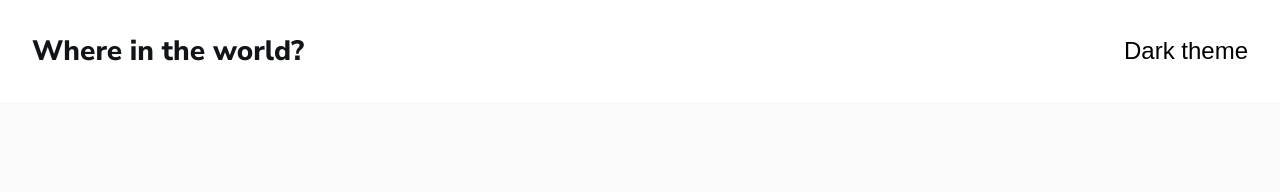
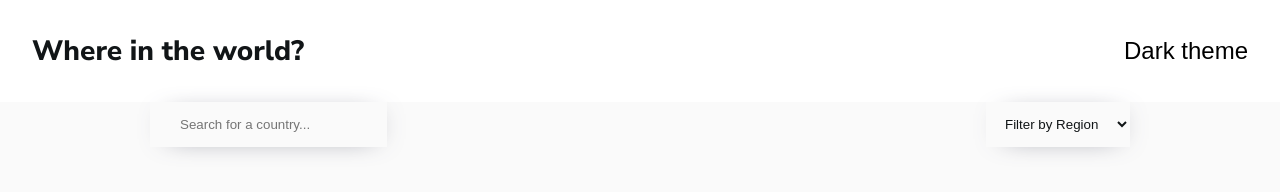
Before and after one commit to akulon23/Countries, a plain HTML site: page index.html in a window 1280 px wide. Drawn offline with Linux system fonts and the light colour scheme; no server answers.

Commit message:
Adding a filtering mechanism

```diff
--- a/app.js
+++ b/app.js
@@ -4,11 +4,14 @@ import { renderCountriesList } from "./dom-utils.js";
 const API_URL_ALL = "https://restcountries.com/v3.1/all";
 
 let countries;
+let query = "";
+let region = "";
 
 fetch(API_URL_ALL)
     .then((res) => res.json())
     .then((countriesRaw) => {
         countries = countriesRaw.map((country) => {
+            if (country.name.common === "Africa"); {console.log(country.region)}
             return {
                 capital: country.capital && country.capital[0],
                 population: country.population,
@@ -21,3 +24,25 @@ fetch(API_URL_ALL)
 
         renderCountriesList(countries);
     });
+
+const filterDataAndRenderCountriesList = () => {
+    const filteredCountries = countries.filter((country) => {
+        return (
+            country.name.toLowerCase().includes(query) &&
+            (!region || country.region === region)
+        );
+    });
+
+    renderCountriesList(filteredCountries);
+};
+
+document.querySelector("#query").addEventListener("input", (e) => {
+    // render countries based on query
+    query = e.target.value.toLowerCase().trim();
+    filterDataAndRenderCountriesList();
+});
+
+document.querySelector('#region').addEventListener("change", (e) => {
+    region = e.target.value;
+    filterDataAndRenderCountriesList();
+});
--- a/dom-utils.js
+++ b/dom-utils.js
@@ -17,7 +17,7 @@ const createFlagImgElement = (country) => {
     const imgContainerElement = document.createElement("div");
     const imgElement = document.createElement("img");
     imgElement.src = country.flagUrl;
-    imgElement.alt= `${country.name}flag`;
+    imgElement.alt = `${country.name}flag`;
 
     imgContainerElement.appendChild(imgElement);
 
@@ -63,5 +63,6 @@ const createListElement = (countries) => {
 
 export const renderCountriesList = (countries) => {
     const rootElement = document.querySelector("#root");
+    rootElement.innerHTML = "";
     rootElement.appendChild(createListElement(countries));
 };
--- a/index.html
+++ b/index.html
@@ -20,7 +20,21 @@
             <button> Dark theme </button>
         </div>
     </header>
-    <main id="root"></main>
+    <div class="filters">
+        <input type="text" id="query" placeholder="Search for a country..." />
+        <select name="region" id="region">
+            <option value="">Filter by Region</option>
+            <option value="Europe">Europe</option>
+            <option value="Americas">Americas</option>
+            <option value="Asia">Asia</option>
+            <option value="Africa">Africa</option>
+            <option value="Oceania">Oceania</option>
+
+        </select>
+    </div>
+    <main id="root">
+
+    </main>
     <script type="module" src="app.js"></script>
     <script type="module" src="dom-utils.js"></script>
 </body>
--- a/style.css
+++ b/style.css
@@ -18,6 +18,7 @@ body {
     color: var(--color-text);
 }
 
+filters,
 main {
     margin: 0 auto;
     max-width: 1280px;
@@ -42,6 +43,29 @@ header button {
     border: none;
     cursor: pointer;
     font-size: 24px;
+}
+
+.filters {
+    display: flex;
+    justify-content: space-between;
+    margin-bottom: 30px;
+}
+
+#query {
+    box-shadow: 3px 2px 29px -16px rgba(66, 68, 90, 1);
+    background-color: var(--color-background);
+    padding: 15px 30px;
+    border: none;
+    margin-left: 150px;
+}
+
+#region {
+    box-shadow: 3px 2px 29px -16px rgba(66, 68, 90, 1);
+    border: none;
+    background-color: var(--color-background);
+    color: var(--color-text);
+    padding: 0px 15px;
+    margin-right: 150px;
 }
 
 ul {
```
